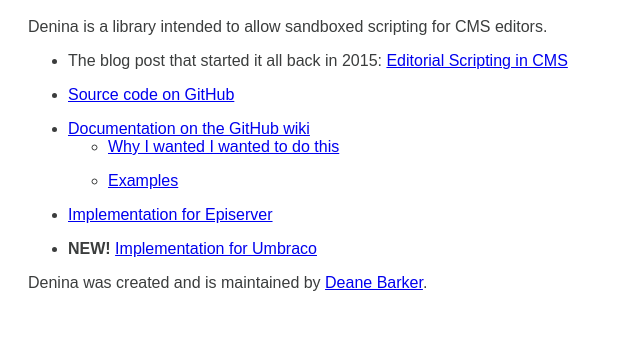
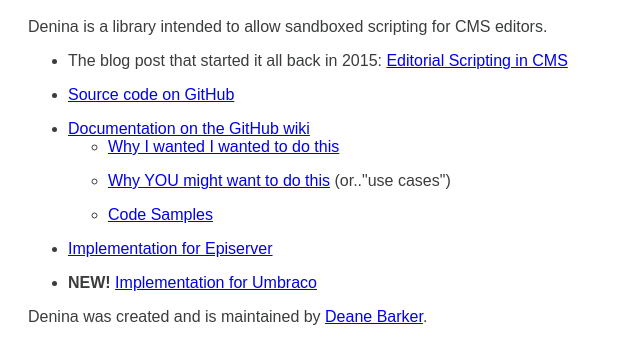
Before and after one commit to deanebarker/Denina-Sharp, a plain HTML site: page docs/index.html in a window 1280 px wide. Shown: the part 121-484 px from the top of the page, without its empty margins (0-640 px from the left). Drawn offline with Linux system fonts and the light colour scheme; a web font is replaced by a local one.

Commit message:
Update index.html

```diff
--- a/docs/index.html
+++ b/docs/index.html
@@ -29,7 +29,8 @@
 			<li><a href="https://github.com/deanebarker/Denina-Sharp/wiki">Documentation on the GitHub wiki</a>
 				<ul>
 										<li><a href="https://github.com/deanebarker/Denina-Sharp/wiki/Why-Do-This">Why I wanted I wanted to do this</a></li>
-					<li><a href="https://github.com/deanebarker/Denina-Sharp/wiki/Examples">Examples</a></li>
+					<li><a href="https://github.com/deanebarker/Denina-Sharp/wiki/Use-Cases">Why YOU might want to do this</a> (or.."use cases")</li>
+					<li><a href="https://github.com/deanebarker/Denina-Sharp/wiki/Examples">Code Samples</a></li>
 
 				</ul>
 			</li>
```
